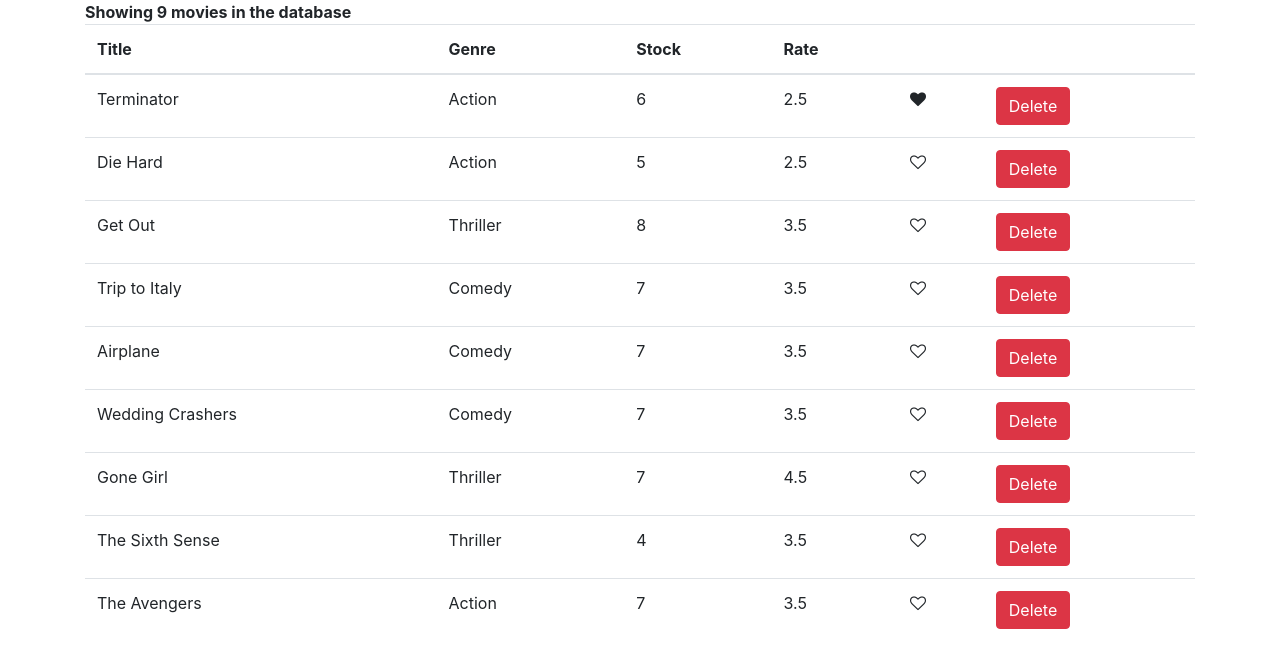
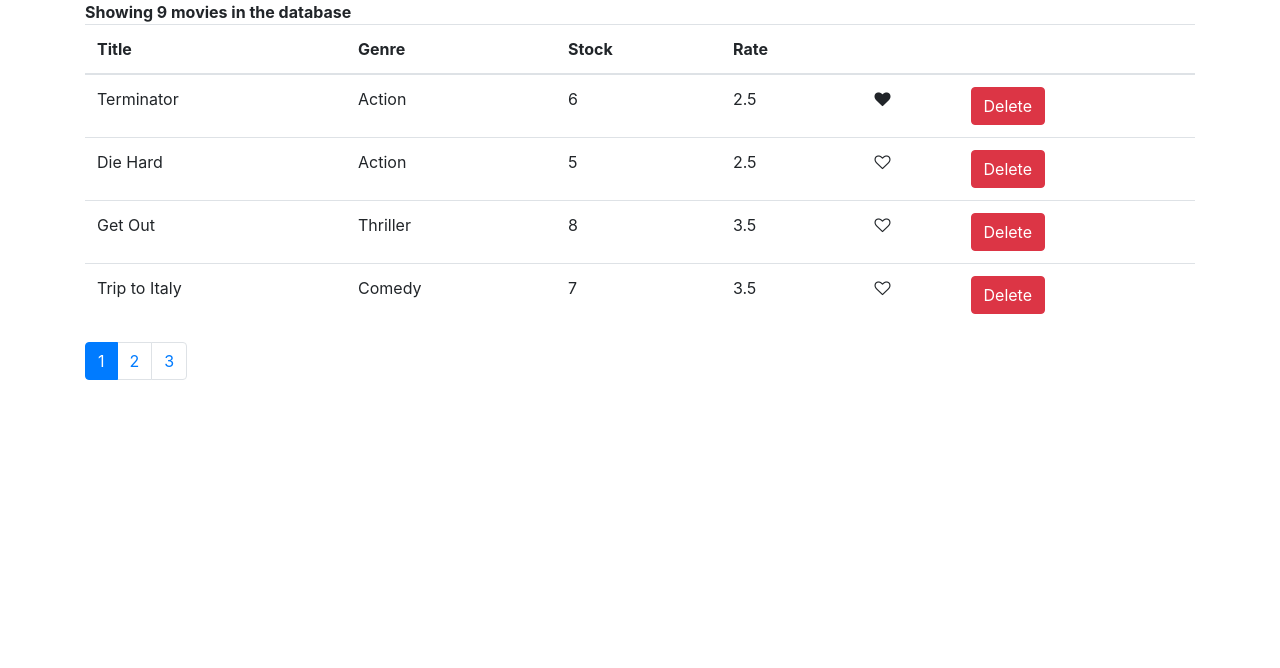
Before and after one commit to minichka/learn-react, a React (Create React App) app in the folder vidly/: page /movies in a window 1280 px wide. Shown: the top 668 px of the page. Built offline with nearby package versions, Linux system fonts and the light colour scheme.

Commit message:
Implement pagination functionality

```diff
--- a/vidly/package.json
+++ b/vidly/package.json
@@ -4,6 +4,8 @@
   "private": true,
   "dependencies": {
     "font-awesome": "^4.7.0",
+    "lodash": "^4.17.10",
+    "prop-types": "^15.6.2",
     "react": "^16.8.6",
     "react-dom": "^16.8.6",
     "react-scripts": "3.0.1"
--- /dev/null
+++ b/vidly/src/components/common/pagination.jsx
@@ -0,0 +1,35 @@
+import React from "react";
+import PropTypes from "prop-types";
+import _ from "lodash";
+
+const Pagination = props => {
+  const { itemsCount, pageSize, onPageChange, currentPage } = props;
+
+  const pagesCount = Math.ceil(itemsCount / pageSize);
+  if (pagesCount === 1) return null;
+  const pages = _.range(1, pagesCount + 1);
+  return (
+    <nav>
+      <ul className="pagination">
+        {pages.map(page => (
+          <li
+            key={page}
+            className={page === currentPage ? "page-item active" : "page-item"}
+          >
+            <a className="page-link" onClick={() => onPageChange(page)}>
+              {page}
+            </a>
+          </li>
+        ))}
+      </ul>
+    </nav>
+  );
+};
+
+Pagination.propTypes = {
+  itemsCount: PropTypes.number.isRequired,
+  pageSize: PropTypes.number.isRequired,
+  onPageChange: PropTypes.func.isRequired,
+  currentPage: PropTypes.number.isRequired
+};
+export default Pagination;
--- a/vidly/src/components/movies.jsx
+++ b/vidly/src/components/movies.jsx
@@ -1,10 +1,14 @@
 import React, { Component } from "react";
 import { getMovies, deleteMovie } from "../services/fakeMovieService";
 import Like from "./common/like";
+import Pagination from "./common/pagination";
+import { paginate } from "../utils/paginate";
 
 class Movies extends Component {
   state = {
-    movies: getMovies()
+    movies: getMovies(),
+    pageSize: 4,
+    currentPage: 1
   };
 
   handleDelete = movie => {
@@ -22,10 +26,20 @@
     });
     this.setState({ movies });
   };
+
+  handlePageChange = page => {
+    this.setState({ currentPage: page });
+  };
+
   render() {
     if (this.state.movies.length === 0) {
       return <p>There are no movies in the database</p>;
     }
+    const movies = paginate(
+      this.state.movies,
+      this.state.currentPage,
+      this.state.pageSize
+    );
     return (
       <div className="container">
         <b>Showing {this.state.movies.length} movies in the database</b>
@@ -41,7 +55,7 @@
             </tr>
           </thead>
           <tbody>
-            {this.state.movies.map(movie => (
+            {movies.map(movie => (
               <tr key={movie._id}>
                 <td>{movie.title}</td>
                 <td>{movie.genre.name}</td>
@@ -65,6 +79,12 @@
             ))}
           </tbody>
         </table>
+        <Pagination
+          itemsCount={this.state.movies.length}
+          pageSize={this.state.pageSize}
+          currentPage={this.state.currentPage}
+          onPageChange={this.handlePageChange}
+        />
       </div>
     );
   }
--- /dev/null
+++ b/vidly/src/utils/paginate.js
@@ -0,0 +1,9 @@
+import _ from "lodash";
+
+export function paginate(items, pageNumber, pageSize) {
+  const startIndex = (pageNumber - 1) * pageSize;
+  return _(items)
+    .slice(startIndex)
+    .take(pageSize)
+    .value();
+}
```
Also changed, not shown: 1 other file (tests, documents, lock files or other folders).
